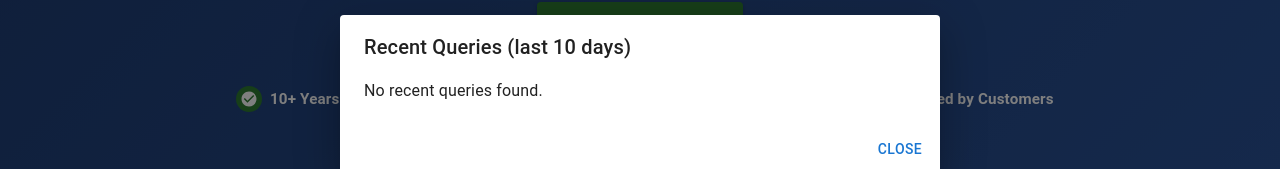
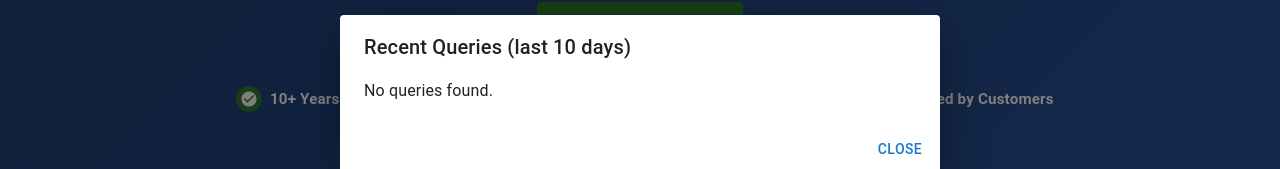
Before and after one commit to Gitspecific707/ShreeRam-Printers, a React (Vite) app: page / in a window 1280 px wide. Both pictures are taken after a click on the button 1236 px from the left and 32 px from the top of the page. Shown: the part 305-474 px from the top of the page. Built offline with nearby package versions, Linux system fonts and the light colour scheme.

Commit message:
update queries section

```diff
--- a/src/components/RecentQueriesDialog.jsx
+++ b/src/components/RecentQueriesDialog.jsx
@@ -65,7 +65,7 @@ export default function RecentQueriesDialog({ open, onClose }) {
       <DialogTitle>Recent Queries (last 10 days)</DialogTitle>
       <DialogContent>
         {list.length === 0 ? (
-          <Typography>No recent queries found.</Typography>
+          <Typography>No queries found.</Typography>
         ) : (
           <List>
             {list.map((q) => (
```
